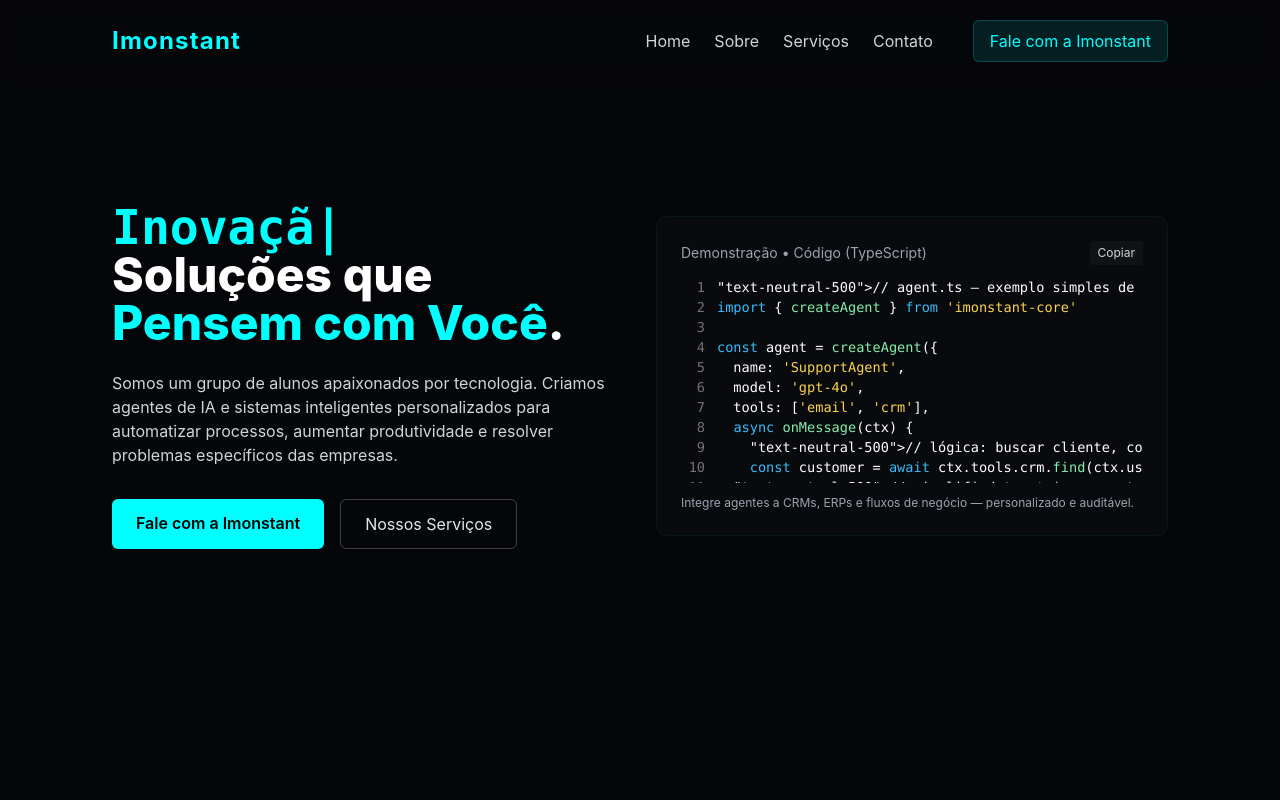
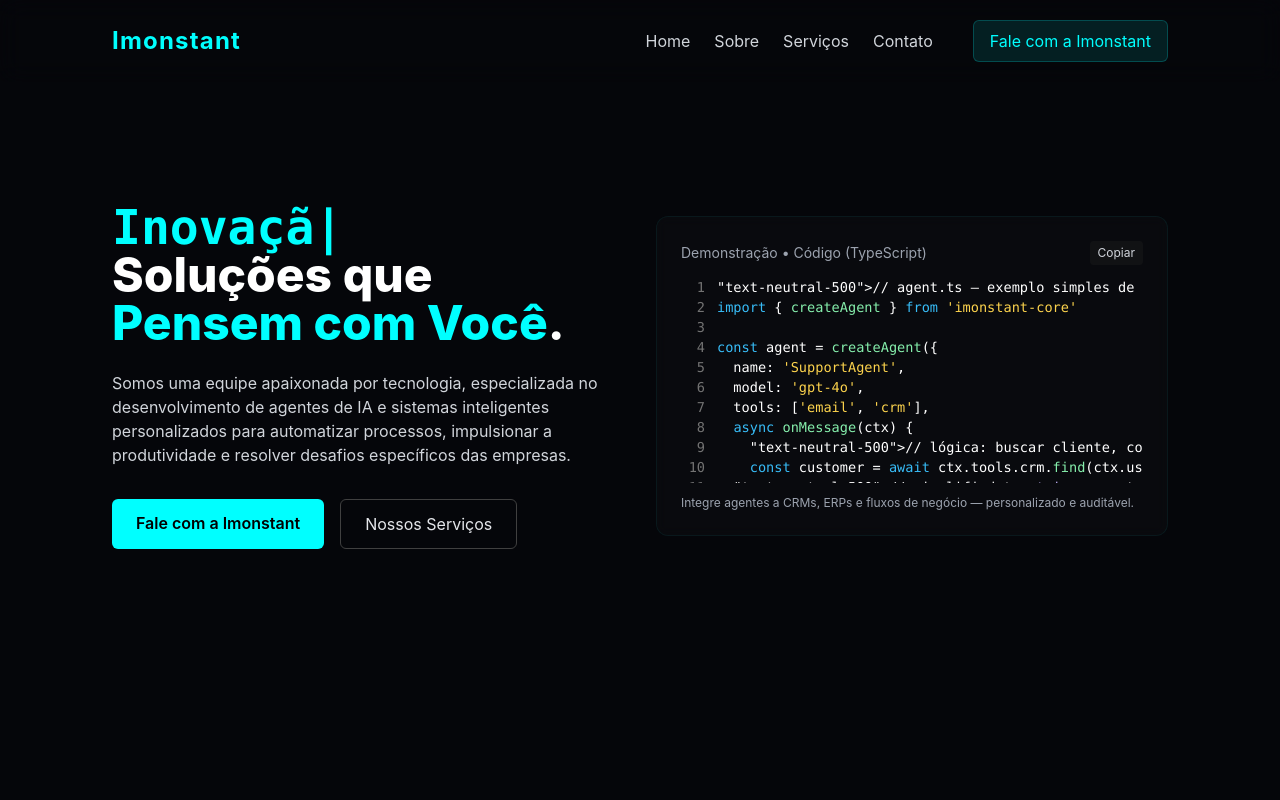
Before and after one commit to IMONSTANT/ImoHomepage, a React (Vite) app: page / in a window 1280 px wide. Shown: the top 800 px of the page. Built offline with nearby package versions, Linux system fonts and the light colour scheme; the HTML template or start-up script is replaced by a standard one.

Commit message:
refactor: add toast and new text

```diff
--- a/package.json
+++ b/package.json
@@ -12,6 +12,7 @@
     "framer-motion": "^10.12.16",
     "react": "^18.2.0",
     "react-dom": "^18.2.0",
+    "react-hot-toast": "^2.6.0",
     "react-icons": "^4.10.1"
   },
   "devDependencies": {
--- a/src/components/Contact.jsx
+++ b/src/components/Contact.jsx
@@ -1,26 +1,27 @@
 import React from 'react'
 import { motion } from 'framer-motion'
 import { FaLinkedin, FaInstagram } from 'react-icons/fa'
+import toast, { Toaster } from 'react-hot-toast'
 
 const SHEET_ENDPOINT = 'https://script.google.com/macros/s/AKfycbxPSSiJOVAZlgBgMvOc90k5oPVlNmegTpBf_wCIN03phExgAqFaUDqZ5xrWXKJbACGy9w/exec'
 
-export default function Contact(){
-  const [form, setForm] = React.useState({name:'', email:'', message:''})
+export default function Contact() {
+  const [form, setForm] = React.useState({ name: '', email: '', message: '' })
   const [loading, setLoading] = React.useState(false)
 
-  function handleChange(e){
-    setForm({...form, [e.target.name]: e.target.value })
+  function handleChange(e) {
+    setForm({ ...form, [e.target.name]: e.target.value })
   }
 
-  async function handleSubmit(e){
+  async function handleSubmit(e) {
     e.preventDefault()
     setLoading(true)
 
     try {
       const res = await fetch(SHEET_ENDPOINT, {
         method: 'POST',
-        headers: { 'Content-Type': 'text/plain;charset=utf-8' }, // evita preflight CORS
-        body: JSON.stringify({ name: form.name, email: form.email, message: form.message })
+        headers: { 'Content-Type': 'text/plain;charset=utf-8' },
+        body: JSON.stringify(form),
       })
 
       if (!res.ok) throw new Error(`Erro HTTP ${res.status}`)
@@ -28,15 +29,14 @@ export default function Contact(){
       const data = await res.json()
 
       if (data.status === 'success') {
-        alert('Mensagem enviada com sucesso!')
-        setForm({name:'', email:'', message:''}) // limpa formulário
+        toast.success('Mensagem enviada com sucesso!')
+        setForm({ name: '', email: '', message: '' })
       } else {
-        alert('Erro ao enviar a mensagem. Tente novamente.')
+        toast.error('Erro ao enviar a mensagem. Tente novamente.')
       }
-
     } catch (err) {
       console.error(err)
-      alert('Erro ao enviar. Verifique se o endpoint do Apps Script foi implantado com acesso público e se a URL está correta.')
+      toast.error('Erro ao enviar. Verifique o endpoint e tente novamente.')
     } finally {
       setLoading(false)
     }
@@ -44,23 +44,68 @@ export default function Contact(){
 
   return (
     <section id="contact" className="py-20">
+      {/* Toaster: responsável por exibir os toasts */}
+      <Toaster
+        position="bottom-center"
+        toastOptions={{
+          style: {
+            background: '#1f1f1f',
+            color: '#fff',
+            borderRadius: '10px',
+            border: '1px solid #333',
+          },
+          success: {
+            iconTheme: {
+              primary: '#00ffcc',
+              secondary: '#1f1f1f',
+            },
+          },
+          error: {
+            iconTheme: {
+              primary: '#ff4d4f',
+              secondary: '#1f1f1f',
+            },
+          },
+        }}
+      />
+
       <div className="max-w-6xl mx-auto grid grid-cols-1 md:grid-cols-2 gap-8">
-        <motion.div initial={{x:-10, opacity:0}} whileInView={{x:0, opacity:1}} viewport={{once:true}}>
+        <motion.div
+          initial={{ x: -10, opacity: 0 }}
+          whileInView={{ x: 0, opacity: 1 }}
+          viewport={{ once: true }}
+        >
           <h3 className="text-2xl font-bold">Vamos conversar</h3>
           <p className="mt-4 text-gray-300">
-            Fale com a nossa equipe sobre seu projeto. Criamos soluções sob medida para empresas que buscam automação e IA aplicada — com experiência em imobiliária, softwares de gestão e sistemas advocativos.
+            Fale com a nossa equipe sobre seu projeto. Criamos soluções sob medida para empresas que buscam automação e IA aplicada — com experiência em imobiliária, softwares de gestão e sistemas jurídicos.
           </p>
           <div className="mt-8 flex gap-4 items-center">
-            <a href="https://www.instagram.com/tech.imonstant" target="_blank" rel="noreferrer" className="text-gray-300 hover:text-neon">
-              <FaInstagram size={22}/>
+            <a
+              href="https://www.instagram.com/tech.imonstant"
+              target="_blank"
+              rel="noreferrer"
+              className="text-gray-300 hover:text-neon"
+            >
+              <FaInstagram size={22} />
             </a>
-            <a href="https://www.linkedin.com/in/imonstant/" target="_blank" rel="noreferrer" className="text-gray-300 hover:text-neon">
-              <FaLinkedin size={22}/>
+            <a
+              href="https://www.linkedin.com/in/imonstant/"
+              target="_blank"
+              rel="noreferrer"
+              className="text-gray-300 hover:text-neon"
+            >
+              <FaLinkedin size={22} />
             </a>
           </div>
         </motion.div>
 
-        <motion.form onSubmit={handleSubmit} initial={{x:10, opacity:0}} whileInView={{x:0, opacity:1}} viewport={{once:true}} className="p-6 card-neon rounded-xl">
+        <motion.form
+          onSubmit={handleSubmit}
+          initial={{ x: 10, opacity: 0 }}
+          whileInView={{ x: 0, opacity: 1 }}
+          viewport={{ once: true }}
+          className="p-6 card-neon rounded-xl"
+        >
           <div className="grid grid-cols-1 gap-4">
             <input
               name="name"
@@ -92,7 +137,7 @@ export default function Contact(){
               disabled={loading}
             />
             <motion.button
-              whileTap={{scale:0.98}}
+              whileTap={{ scale: 0.98 }}
               type="submit"
               disabled={loading}
               className="px-4 py-3 rounded-md bg-neon text-black font-semibold disabled:opacity-50"
--- a/src/components/Hero.jsx
+++ b/src/components/Hero.jsx
@@ -113,9 +113,9 @@ export default function Hero(){
             <span className="block"><Typer/></span>
             <span className="block text-white">Soluções que <span className="text-neon">Pensem com Você</span>.</span>
           </h1>
-
-          <p className="mt-6 text-gray-300 max-w-xl">Somos um grupo de alunos apaixonados por tecnologia. Criamos agentes de IA e sistemas inteligentes personalizados para automatizar processos, aumentar produtividade e resolver problemas específicos das empresas.</p>
-
+            <p className="mt-6 text-gray-300 max-w-xl">
+            Somos uma equipe apaixonada por tecnologia, especializada no desenvolvimento de agentes de IA e sistemas inteligentes personalizados para automatizar processos, impulsionar a produtividade e resolver desafios específicos das empresas.
+            </p>
           <div className="mt-8 flex gap-4">
             <a href="#contact" className="px-6 py-3 rounded-md bg-neon text-black font-semibold hover:scale-[1.02] transition-transform">Fale com a Imonstant</a>
             <a href="#services" className="px-6 py-3 rounded-md border border-neutral-700 hover:border-neon transition">Nossos Serviços</a>
```
Also changed, not shown: 1 other file (tests, documents, lock files or other folders).
